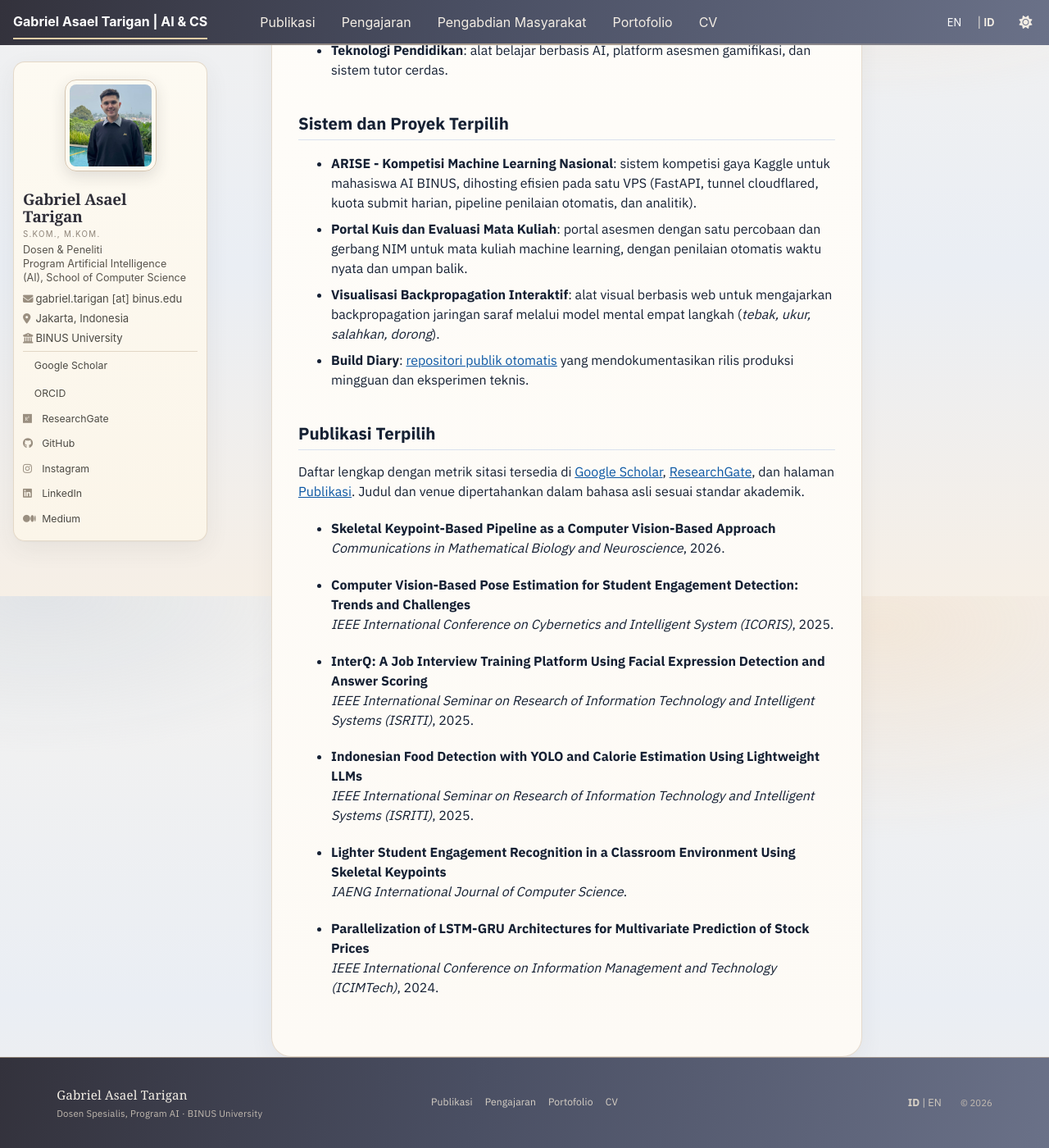
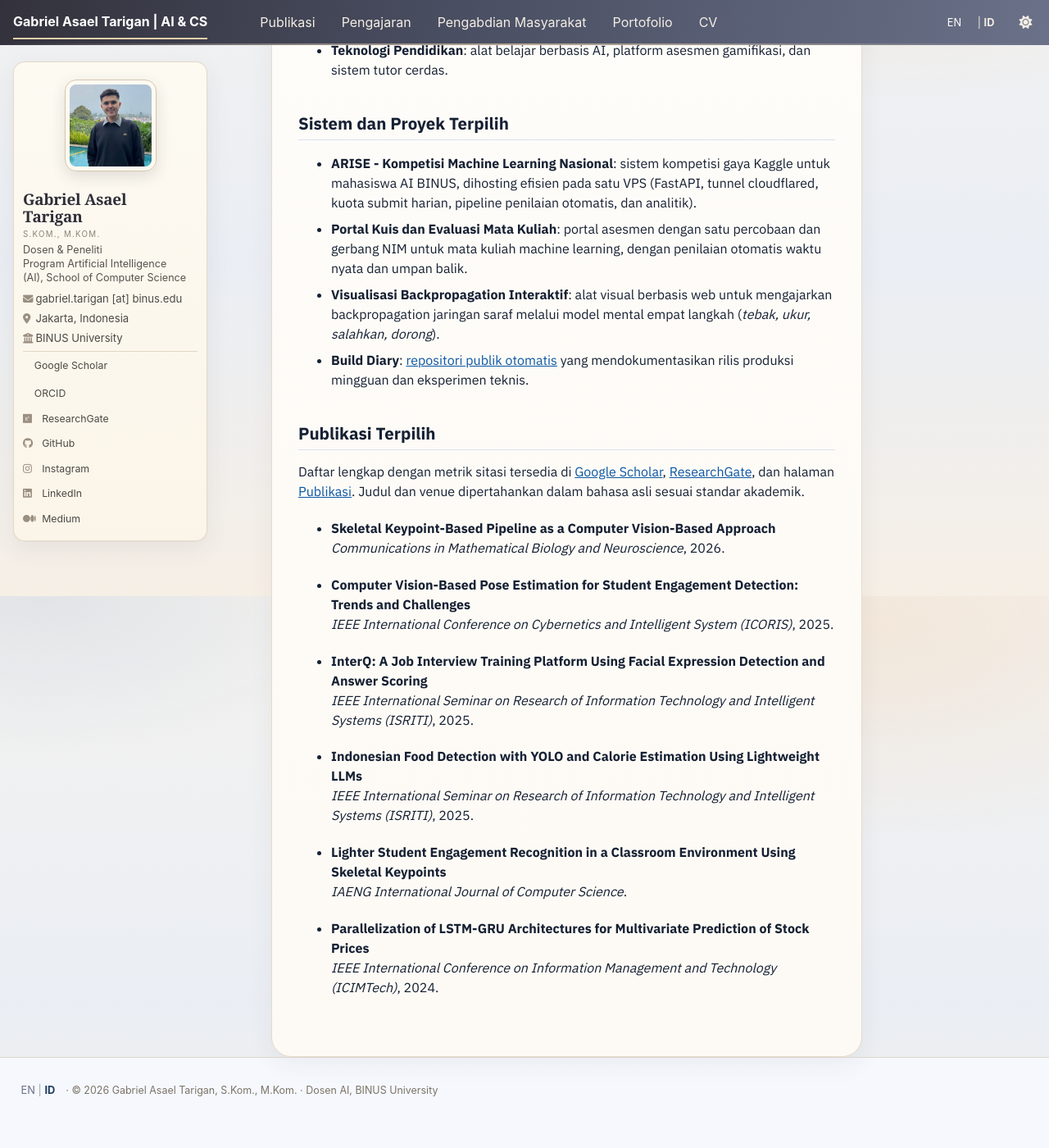
Before and after one commit to asaeltarigan/id, a Jekyll site: the page built from _pages/about.md, in a window 1280 px wide and 1400 px high, scrolled down 1073 px. Shown: the whole window at 82% size. Built offline with Jekyll 4.4.1, drawn with Linux system fonts in a browser that asks for light colours; a style sheet for code colours, icons or effects is not loaded; after the commit the page ends 2442 px from its top, so only the background shows below that.

Commit message:
Kembalikan footer ke satu baris; latar mengikuti warna halaman

```diff
--- a/_includes/footer.html
+++ b/_includes/footer.html
@@ -1,20 +1,7 @@
-<div class="ftr">
-  <div class="ftr__brand">
-    <span class="ftr__name">Gabriel Asael Tarigan</span>
-    <span class="ftr__role">Dosen Spesialis, Program AI &middot; BINUS University</span>
-  </div>
-  <nav class="ftr__links" aria-label="Footer">
-    <a href="{{ '/publikasi/' | relative_url }}">Publikasi</a>
-    <a href="{{ '/pengajaran/' | relative_url }}">Pengajaran</a>
-    <a href="{{ '/portofolio/' | relative_url }}">Portofolio</a>
-    <a href="{{ '/cv/' | relative_url }}">CV</a>
-  </nav>
-  <div class="ftr__meta">
-    <span class="lang-nav"><span class="lang-cur" lang="id">ID</span><span class="lang-sep"> | </span><a href="https://asaeltarigan.github.io/" hreflang="en" lang="en">EN</a></span>
-    <span class="ftr__year">&copy; {{ site.time | date: '%Y' }}</span>
-  </div>
+<div class="page__footer-copyright">
+  <span class="lang-nav"><a href="https://asaeltarigan.github.io/" hreflang="en" lang="en">EN</a><span class="lang-sep"> | </span><span class="lang-cur" lang="id">ID</span></span> &middot;
+  &copy; {{ site.time | date: '%Y' }} Gabriel Asael Tarigan, S.Kom., M.Kom. &middot; Dosen AI, BINUS University
 </div>
-
 <script>
   /* Responsive nav controller: flex overflow handling + dropdown anchored under the burger. Watches the lists so the theme's greedy-nav cannot override it. NOTE: only block comments here - the site build collapses inline-script whitespace and line comments would swallow the rest of the script. */
   (function () {
--- a/_includes/head.html
+++ b/_includes/head.html
@@ -101,4 +101,4 @@
 <link rel="preconnect" href="https://fonts.gstatic.com" crossorigin>
 <link href="https://fonts.googleapis.com/css2?family=IBM+Plex+Sans:wght@400;500;600;700&display=swap" rel="stylesheet">
 <link rel="stylesheet" href="{{ base_path }}/assets/css/main.css">
-<link rel="stylesheet" href="{{ base_path }}/assets/css/custom.css?v=65">
+<link rel="stylesheet" href="{{ base_path }}/assets/css/custom.css?v=66">
--- a/assets/css/custom.css
+++ b/assets/css/custom.css
@@ -880,96 +880,27 @@ html[data-theme="dark"] .page__inner-wrap {
 body { margin-bottom: 0 !important; }
 .page__footer { position: static !important; margin-top: 0 !important; }
 
-/* Footer as the bookend to the masthead: same warm slate, sand hairline on
-   top, cream type. Three zones: identity, links, language + year. */
+/* Footer: no separate bar. It inherits the page's warm paper background and
+   keeps only a sand hairline, so it blends into the page end instead of
+   reading as a strip of its own. Layout untouched: one copyright line. */
 .page__footer {
-  background: linear-gradient(100deg, #33323c 0%, #4a4f63 45%, #6a7188 100%) !important;
+  background: transparent !important;
   -webkit-backdrop-filter: none !important;
   backdrop-filter: none !important;
-  border-top: 1px solid rgba(235, 208, 170, 0.5) !important;
-  padding: 1.1rem 0 1.15rem !important;
+  border-top: 1px solid rgba(206, 188, 166, 0.55) !important;
+  padding: 0.85rem 0 !important;
   margin-top: 0 !important;
 }
 
-.page__footer .ftr {
-  max-width: 1180px;
-  margin: 0 auto;
-  padding: 0 1.2rem;
-  display: grid;
-  grid-template-columns: minmax(0, 1.5fr) auto auto;
-  gap: 1.4rem;
-  align-items: center;
-}
+.page__footer-copyright { color: #7c7368; font-size: 0.78rem; }
 
-.ftr__brand { display: flex; flex-direction: column; gap: 0.16rem; }
+.page__footer a,
+.page__footer a:link,
+.page__footer a:visited { color: #6a7185 !important; }
 
-.ftr__name {
-  font-family: Georgia, "Times New Roman", serif;
-  font-size: 0.95rem;
-  letter-spacing: 0.01em;
-  color: #f4efe6;
-}
+.page__footer a:hover { color: #8a5a2b !important; }
 
-.ftr__role { font-size: 0.71rem; letter-spacing: 0.02em; color: #aea69b; }
-
-.ftr__links { display: flex; flex-wrap: wrap; gap: 0.95rem; }
-
-.ftr__links a,
-.ftr__links a:link,
-.ftr__links a:visited {
-  font-size: 0.71rem;
-  letter-spacing: 0.07em;
-  text-transform: uppercase;
-  color: #cfc8bd !important;
-  text-decoration: none;
-  border-bottom: 1px solid transparent;
-  padding-bottom: 1px;
-}
-
-.ftr__links a:hover,
-.ftr__links a:active { color: #fff !important; border-bottom-color: rgba(235, 208, 170, 0.75); }
-
-.ftr__meta { display: flex; align-items: center; gap: 0.85rem; font-size: 0.71rem; color: #aea69b; }
-
-.page__footer .lang-nav a,
-.page__footer .lang-nav a:link,
-.page__footer .lang-nav a:visited,
-.page__footer .lang-cur,
-.page__footer .lang-sep { color: #cfc8bd !important; text-decoration: none; }
-
-.page__footer .lang-nav a:hover { color: #fff !important; }
-
-@media (max-width: 760px) {
-  .page__footer .ftr { grid-template-columns: 1fr; gap: 0.75rem; }
-  .ftr__links { gap: 0.7rem; }
-}
-
-/* footer balance: links sit between identity and meta instead of hugging right */
-.page__footer .ftr { grid-template-columns: minmax(0, 1fr) minmax(0, 1.1fr) auto; }
-
-.ftr__links { justify-content: center; }
-
-.ftr__links a,
-.ftr__links a:link,
-.ftr__links a:visited {
-  text-transform: none;
-  letter-spacing: 0.01em;
-  font-size: 0.76rem;
-  color: #d8d1c6 !important;
-}
-
-.ftr__meta, .ftr__role { color: #c2bab0 !important; }
-.page__footer .lang-nav a, .page__footer .lang-cur, .page__footer .lang-sep { color: #d8d1c6 !important; }
-
-@media (max-width: 760px) {
-  .page__footer .ftr { grid-template-columns: 1fr; }
-  .ftr__links { justify-content: flex-start; }
-}
-
-/* true centring: links sit on the page axis, meta pinned right */
-.page__footer .ftr { grid-template-columns: minmax(0, 1fr) auto minmax(0, 1fr); }
-.ftr__meta { justify-content: flex-end; }
-@media (max-width: 760px) {
-  .page__footer .ftr { grid-template-columns: 1fr; }
-  .ftr__meta { justify-content: flex-start; }
-}
+html[data-theme="dark"] .page__footer { border-top-color: rgba(216, 185, 143, 0.22) !important; }
+html[data-theme="dark"] .page__footer-copyright { color: #a8a094; }
+html[data-theme="dark"] .page__footer a,
+html[data-theme="dark"] .page__footer a:visited { color: #c9c2b6 !important; }
```
